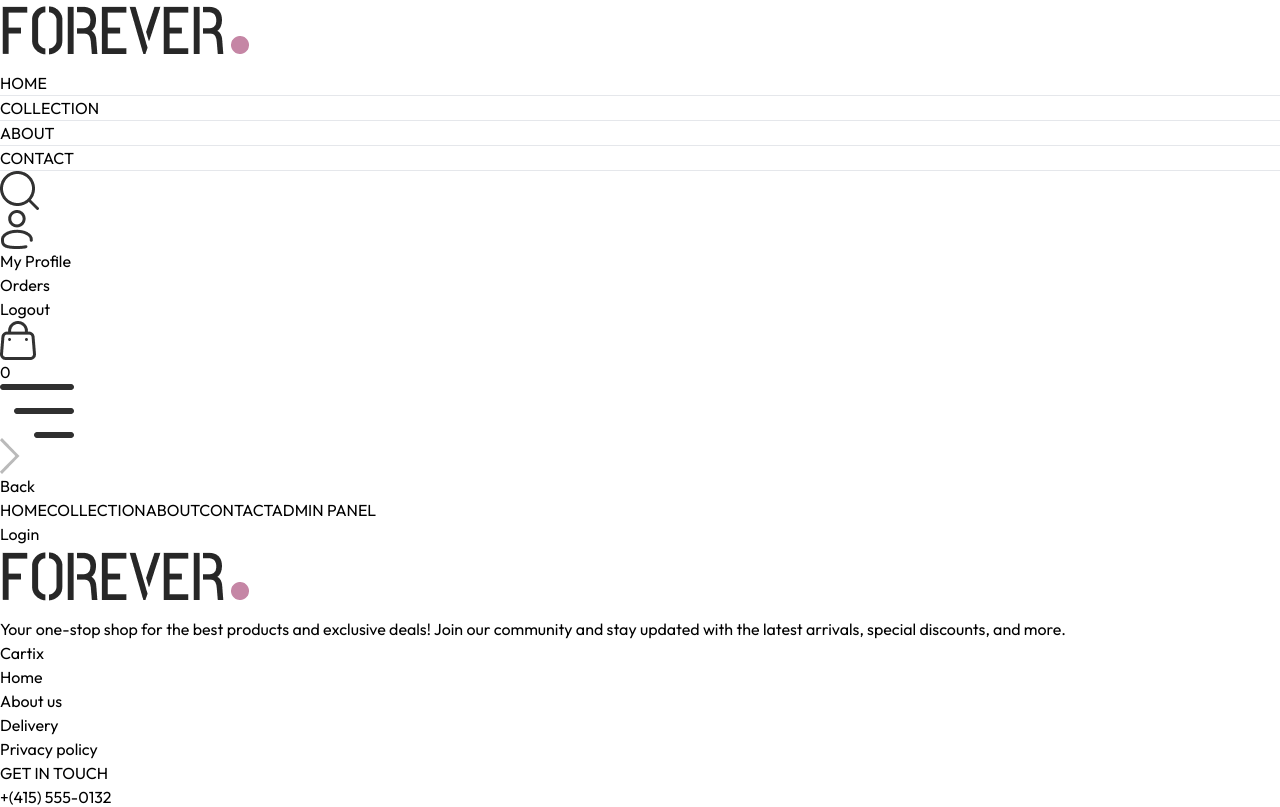
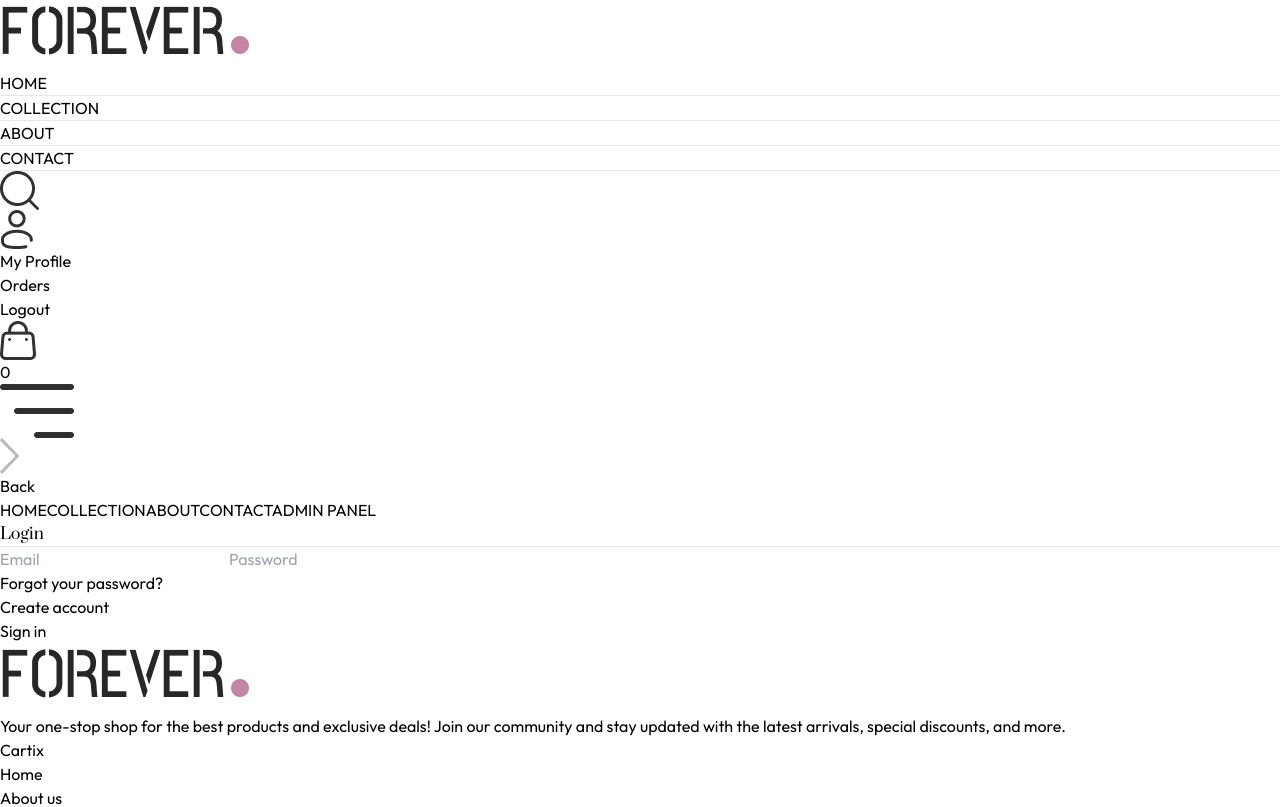
Before and after one commit to sufiyansayyed19/Cartix, a React (Vite) app in the folder frontend/: page /login in a window 1280 px wide. Shown: the top 807 px of the page. Built offline with nearby package versions, Linux system fonts and the light colour scheme.

Commit message:
signUp and login UI created

```diff
--- a/frontend/src/components/Navbar.jsx
+++ b/frontend/src/components/Navbar.jsx
@@ -56,7 +56,7 @@
                 <img onClick={handleChange} src={assets.search_icon} className='w-5 cursor-pointer' alt='search'/>
 
                 <div className='group relative'>
-                    <img className='w-5 cursor-pointer'  src={assets.profile_icon} alt="profile" />
+                   <Link to={'/login '}><img className='w-5 cursor-pointer'  src={assets.profile_icon} alt="profile" /></Link>
                     <div className="group-hover:block hidden absolute dropdown-menu right-0 pt-4">
                         <div className="flex flex-col w-36 gap-2 px-5 py-3 bg-slate-100 text-gray-500 rounded">
                             <p className="cursor-pointer hover:text-black">My Profile</p>
--- a/frontend/src/pages/Login.jsx
+++ b/frontend/src/pages/Login.jsx
@@ -1,8 +1,36 @@
-import React from 'react'
+import React, { useContext, useEffect, useState } from 'react';
+import { ShopContext } from '../context/ShopContext';
+
 
 const Login = () => {
+  const [ currentState, setCurrentState ]= useState('Login');
+
+
+
+  const onSubmitHandler = async (e) => {
+    e.preventDefault();
+  }
+
+
   return (
-    <div>Login</div>
+    <form onSubmit={onSubmitHandler} className='flex flex-col items-center w-[90%] sm:max-w-96 m-auto mt-14 gap-4 text-gray-800'>
+      <div className='inline-flex items-center gap-2 mt-10 mb-2'>
+        <p className='prata-regular text-3xl'>{currentState}</p>
+        <hr className='border-none h-[1.5px] w-8 bg-gray-800' />
+      </div>
+      {currentState==='Login' ? '': <input  type='text' className='w-full px-3 py-2 border border-gray-800' placeholder='Name' required/> }
+      <input type='email' className='w-full px-3 py-2 border border-gray-800' placeholder='Email' required/>
+      <input type='password' className='w-full px-3 py-2 border border-gray-800' placeholder='Password' required/>
+      <div className='w-full flex justify-between text-sm mt-[- 8px]'>
+        <p>Forgot your password?</p>
+        {
+          currentState==='Login'
+          ? <p onClick={()=>setCurrentState('Sign up')} className='cursor-pointer'>Create account</p>
+          : <p onClick={()=>setCurrentState('Login')} className='cursor-pointer'>Login Here</p>
+        }
+      </div>
+      <button className='bg-black text-white font-light px-8 py-2 mt-4 active:bg-white active:text-black'>{currentState==='Login'? 'Sign in':'Sign up'}</button>
+    </form>
   )
 }
 
```
Also changed, not shown: frontend/src/pages/pagesTODO.txt.
